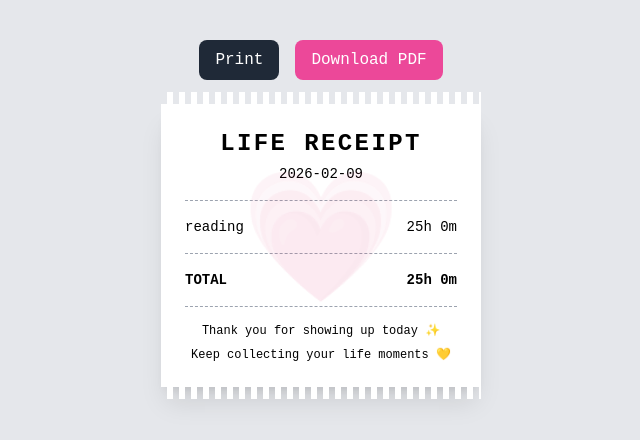
After one commit to siddhiii07/Life-Receipt, a Flask app: page /receipt/2026-02-09 in a window 1280 px wide. The commit adds this page. Shown: the top 440 px of the page, without its empty margins (319-959 px from the left). Run offline with Flask 3, Linux system fonts and the light colour scheme; a user stored in the database is signed in; data comes from the database, SQL or seed files in the repository; both versions use the stored data as it was after the commit; some libraries are stand-ins or nearby versions.

Commit message:
Implement daily receipt page with print and PDF download functionality

```diff
--- a/backend/app.py
+++ b/backend/app.py
@@ -1,6 +1,14 @@
-from flask import Flask, render_template, request, redirect, session, jsonify, flash
+from flask import Flask, render_template, request, redirect, session, jsonify, flash, url_for
 from flask_cors import CORS
+from datetime import datetime
 import sqlite3
+from flask import send_file
+from reportlab.platypus import SimpleDocTemplate, Paragraph, Spacer
+from reportlab.lib.styles import ParagraphStyle
+from reportlab.lib import colors
+from reportlab.lib.styles import getSampleStyleSheet
+from reportlab.lib.units import inch
+from io import BytesIO
 
 app = Flask(__name__)
 CORS(app)
@@ -50,6 +58,13 @@ def init_db():
 # ---------- API TO ADD ACTIVITY ----------
 @app.route("/add-activity", methods=["POST"])
 def add_activity():
+    print("SESSION:", dict(session))
+    print("USER ID:", session.get("user_id"))
+
+    if "user_id" not in session:
+        print("NO USER ID FOUND")
+        return jsonify({"error": "Unauthorized"}), 401
+
     data = request.json
 
     conn = get_db_connection()
@@ -57,8 +72,8 @@ def add_activity():
 
     cursor.execute("""
         INSERT INTO activities
-        (activity_name, category, duration, date, mood, goal, notes, prediction)
-        VALUES (?, ?, ?, ?, ?, ?, ?, ?)
+        (activity_name, category, duration, date, mood, goal, notes, prediction, user_id)
+        VALUES (?, ?, ?, ?, ?, ?, ?, ?, ?)
     """, (
         data["activity"],
         data["category"],
@@ -67,7 +82,8 @@ def add_activity():
         data["mood"],
         data["goal"],
         data["notes"],
-        "Pending"
+        "Pending",
+        session["user_id"]
     ))
 
     conn.commit()
@@ -117,27 +133,31 @@ def login():
 
         if user:
             session["user_id"] = user["user_id"]
-            return redirect("/data")
+            session["email"] = user["email"]   # 👈 ADD THIS
+            return redirect(url_for("dashboard"))
         else:
             flash("Invalid Email or Password")
-            return redirect("/login")
+            return redirect(url_for("login"))
 
     return render_template("login.html")
 
-@app.route("/data")
+
+"""@app.route("/data")
 def data_page():
     if "user_id" not in session:
         return redirect("/login")
 
-    return render_template("data.html")
+    return render_template("data.html")"""
 
 @app.route("/logout")
 def logout():
     session.clear()
-    return redirect("/login")
+    return redirect(url_for("home"))
 
 @app.route("/dashboard")
 def dashboard():
+    if "user_id" not in session:
+        return redirect(url_for("login"))
     return render_template("dashboard.html")
 
 @app.route("/contact")
@@ -148,11 +168,223 @@ def contact():
 def home():
     return render_template("index.html")
 
+@app.route("/my-receipts")
+def my_receipts():
+    if "user_id" not in session:
+        return redirect(url_for("login"))
+
+    user_id = session["user_id"]
+
+    conn = get_db_connection()
+    dates = conn.execute(
+        """
+        SELECT DISTINCT date
+        FROM activities
+        WHERE user_id = ?
+        ORDER BY date DESC
+        """,
+        (user_id,)
+    ).fetchall()
+    conn.close()
+
+    return render_template("my_receipts.html", dates=dates)
+
+# Individual Receipt Page
+@app.route("/receipt/<date>")
+def receipt(date):
+    if "user_id" not in session:
+        return redirect(url_for("login"))
+
+    user_id = session["user_id"]
+
+    conn = get_db_connection()
+    activities = conn.execute(
+        """
+        SELECT activity_name, duration
+        FROM activities
+        WHERE date = ? AND user_id = ?
+        """,
+        (date, user_id)
+    ).fetchall()
+    conn.close()
+
+    processed = []
+    total = 0
+
+    for act in activities:
+        duration_hours = float(act["duration"])   # DB stores hours
+        duration_minutes = int(duration_hours * 60)
+
+        total += duration_minutes
+
+        processed.append({
+            "name": act["activity_name"],
+            "duration": duration_minutes
+        })
+
+    return render_template(
+        "receipt.html",
+        date=date,
+        activities=processed,
+        total=total
+    )
+
+@app.route("/download-receipt/<date>")
+def download_receipt(date):
+    if "user_id" not in session:
+        return redirect(url_for("login"))
+
+    user_id = session["user_id"]
+
+    conn = get_db_connection()
+    activities = conn.execute(
+        """
+        SELECT activity_name, duration
+        FROM activities
+        WHERE date = ? AND user_id = ?
+        """,
+        (date, user_id)
+    ).fetchall()
+    conn.close()
+
+    if not activities:
+        return "No activities found", 404
+
+    buffer = BytesIO()
+    doc = SimpleDocTemplate(buffer)
+    elements = []
+    styles = getSampleStyleSheet()
+
+    elements.append(Paragraph("<b>Daily Activity Receipt</b>", styles["Title"]))
+    elements.append(Spacer(1, 0.3 * inch))
+    elements.append(Paragraph(f"Date: {date}", styles["Normal"]))
+    elements.append(Spacer(1, 0.2 * inch))
+
+    total = 0
+
+    for act in activities:
+        duration_minutes = int(float(act["duration"]) * 60)
+        total += duration_minutes
+
+        hours = duration_minutes // 60
+        minutes = duration_minutes % 60
+
+        elements.append(
+            Paragraph(
+                f"{act['activity_name']} - {hours}h {minutes}m",
+                styles["Normal"]
+            )
+        )
+
+    elements.append(Spacer(1, 0.3 * inch))
+
+    total_hours = total // 60
+    total_minutes = total % 60
+
+    elements.append(
+        Paragraph(
+            f"<b>Total: {total_hours}h {total_minutes}m</b>",
+            styles["Normal"]
+        )
+    )
+
+    doc.build(elements)
+    buffer.seek(0)
+
+    return send_file(
+        buffer,
+        as_attachment=True,
+        download_name=f"receipt_{date}.pdf",
+        mimetype="application/pdf"
+    )
+
 # ---------- MAIN ----------
 if __name__ == "__main__":
     init_db()
     app.run(debug=True)
 
+# ---------- API TO ADD ACTIVITY ----------
+@app.route("/add-activity", methods=["POST"])
+def add_activity():
+    print("SESSION:", session)   # 👈 add this
+
+    if "user_id" not in session:
+        return jsonify({"error": "Unauthorized"}), 401
+
+@app.route("/download-receipt/<date>")
+def download_receipt(date):
+    if "user_id" not in session:
+        return redirect(url_for("login"))
+
+    user_id = session["user_id"]
+
+    conn = get_db_connection()
+    activities = conn.execute(
+        """
+        SELECT activity_name, duration
+        FROM activities
+        WHERE date = ? AND user_id = ?
+        """,
+        (date, user_id)
+    ).fetchall()
+    conn.close()
+
+    if not activities:
+        return "No activities found", 404
+
+    buffer = BytesIO()
+    doc = SimpleDocTemplate(buffer)
+    elements = []
+
+    styles = getSampleStyleSheet()
+
+    elements.append(Paragraph("<b>Daily Activity Receipt</b>", styles["Title"]))
+    elements.append(Spacer(1, 0.3 * inch))
+    elements.append(Paragraph(f"Date: {date}", styles["Normal"]))
+    elements.append(Spacer(1, 0.2 * inch))
+
+    total = 0
+
+    for act in activities:
+        duration = int(act["duration"])
+        total += duration
+
+        hours = duration // 60
+        minutes = duration % 60
+
+        elements.append(
+            Paragraph(
+                f"{act['activity_name']} - {hours}h {minutes}m",
+                styles["Normal"]
+            )
+        )
+
+    elements.append(Spacer(1, 0.3 * inch))
+
+    total_hours = total // 60
+    total_minutes = total % 60
+
+    elements.append(
+        Paragraph(
+            f"<b>Total: {total_hours}h {total_minutes}m</b>",
+            styles["Normal"]
+        )
+    )
+
+    doc.build(elements)
+    buffer.seek(0)
+
+    return send_file(
+        buffer,
+        as_attachment=True,
+        download_name=f"receipt_{date}.pdf",
+        mimetype="application/pdf"
+    )
+
+# ---------- MAIN ----------
+if __name__ == "__main__":
+    init_db()
+    app.run(debug=True)
 
 app = Flask(__name__)
 CORS(app)
@@ -198,36 +430,3 @@ def init_db():
 
     conn.commit()
     conn.close()
-
-# ---------- API TO ADD ACTIVITY ----------
-@app.route("/add-activity", methods=["POST"])
-def add_activity():
-    data = request.json
-
-    conn = get_db_connection()
-    cursor = conn.cursor()
-
-    cursor.execute("""
-        INSERT INTO activities
-        (activity_name, category, duration, date, mood, goal, notes, prediction)
-        VALUES (?, ?, ?, ?, ?, ?, ?, ?)
-    """, (
-        data["activity"],
-        data["category"],
-        data["duration"],
-        data["date"],
-        data["mood"],
-        data["goal"],
-        data["notes"],
-        "Pending"
-    ))
-
-    conn.commit()
-    conn.close()
-
-    return jsonify({"message": "Activity stored successfully"})
-
-# ---------- MAIN ----------
-if __name__ == "__main__":
-    init_db()
-    app.run(debug=True)
--- /dev/null
+++ b/backend/templates/receipt.html
@@ -0,0 +1,131 @@
+<!DOCTYPE html>
+<html lang="en">
+
+<head>
+    <meta charset="UTF-8">
+    <title>Life Receipt</title>
+    <script src="https://cdn.tailwindcss.com"></script>
+
+    <style>
+        body {
+            font-family: "Courier New", monospace;
+        }
+
+        .receipt {
+            position: relative;
+        }
+
+        /* Torn paper effect */
+        .receipt:before,
+        .receipt:after {
+            content: "";
+            position: absolute;
+            left: 0;
+            width: 100%;
+            height: 12px;
+            background: repeating-linear-gradient(90deg,
+                    transparent,
+                    transparent 6px,
+                    white 6px,
+                    white 12px);
+        }
+
+        .receipt:before {
+            top: -12px;
+        }
+
+        .receipt:after {
+            bottom: -12px;
+        }
+
+        /* Print styling */
+        @media print {
+            body {
+                background: white;
+            }
+
+            #printBtn {
+                display: none;
+            }
+            .no-print {
+                display: none;
+            }
+        }
+    </style>
+</head>
+
+<body class="bg-gray-200 flex flex-col items-center py-10">
+
+    <!-- Print and download Button -->
+    <div class="flex justify-center gap-4 mb-6 no-print">
+
+        <button onclick="window.print()" class="bg-gray-800 text-white px-4 py-2 rounded-lg">
+            Print
+        </button>
+
+        <a href="/download-receipt/{{ date }}" class="bg-pink-500 text-white px-4 py-2 rounded-lg hover:bg-pink-600">
+            Download PDF
+        </a>
+
+    </div>
+
+    <!-- Receipt Card -->
+    <div class="receipt bg-white w-80 p-6 shadow-xl relative">
+
+        <!-- Watermark Heart -->
+        <div
+            class="absolute inset-0 flex justify-center items-center opacity-10 text-9xl pointer-events-none select-none">
+            💗
+        </div>
+
+        <!-- Header -->
+        <h2 class="text-center text-2xl font-bold tracking-widest mb-1">
+            LIFE RECEIPT
+        </h2>
+
+        <p class="text-center text-sm mb-4">
+            {{ date }}
+        </p>
+
+        <hr class="border-dashed border-gray-400 mb-4">
+
+        <!-- Activity List -->
+        {% for act in activities %}
+        <div class="flex justify-between text-sm mb-1">
+            <span>{{ act.name }}</span>
+            <span>
+                {% set hours = act.duration // 60 %}
+                {% set minutes = act.duration % 60 %}
+                {{ hours }}h {{ minutes }}m
+            </span>
+        </div>
+        {% endfor %}
+
+        <hr class="border-dashed border-gray-400 my-4">
+
+        <!-- Total -->
+        <div class="flex justify-between font-bold text-sm">
+            <span>TOTAL</span>
+            <span>
+                {% set total_hours = total // 60 %}
+                {% set total_minutes = total % 60 %}
+                {{ total_hours }}h {{ total_minutes }}m
+            </span>
+        </div>
+
+        <hr class="border-dashed border-gray-400 my-4">
+
+        <!-- Footer -->
+        <p class="text-center text-xs mt-4">
+            Thank you for showing up today ✨
+        </p>
+
+        <p class="text-center text-xs mt-2">
+            Keep collecting your life moments 💛
+        </p>
+
+    </div>
+
+</body>
+
+</html>
```
Also changed, not shown: backend/templates/dashboard.html (+38 -2 lines), backend/templates/my_receipts.html (added, +36 -0 lines), backend/templates/navbar.html (+82 -16 lines), backend/database.db.
